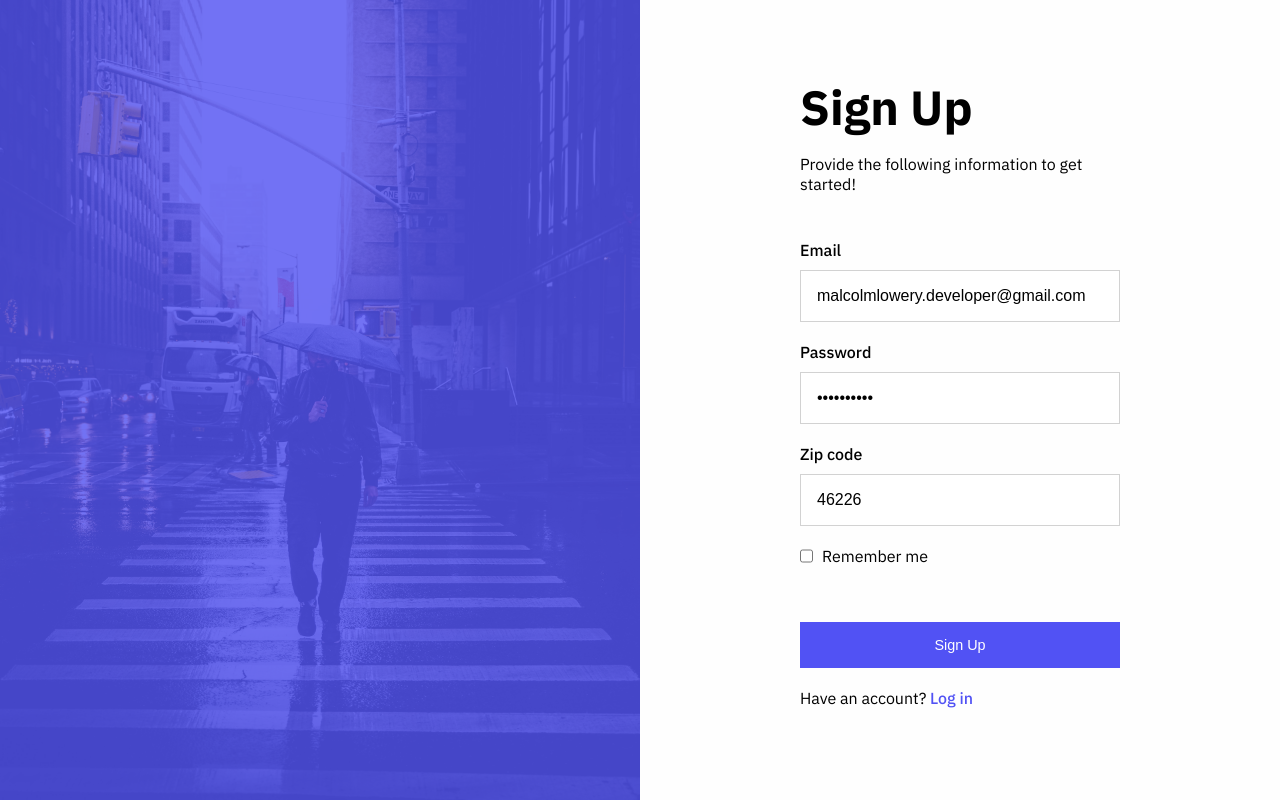
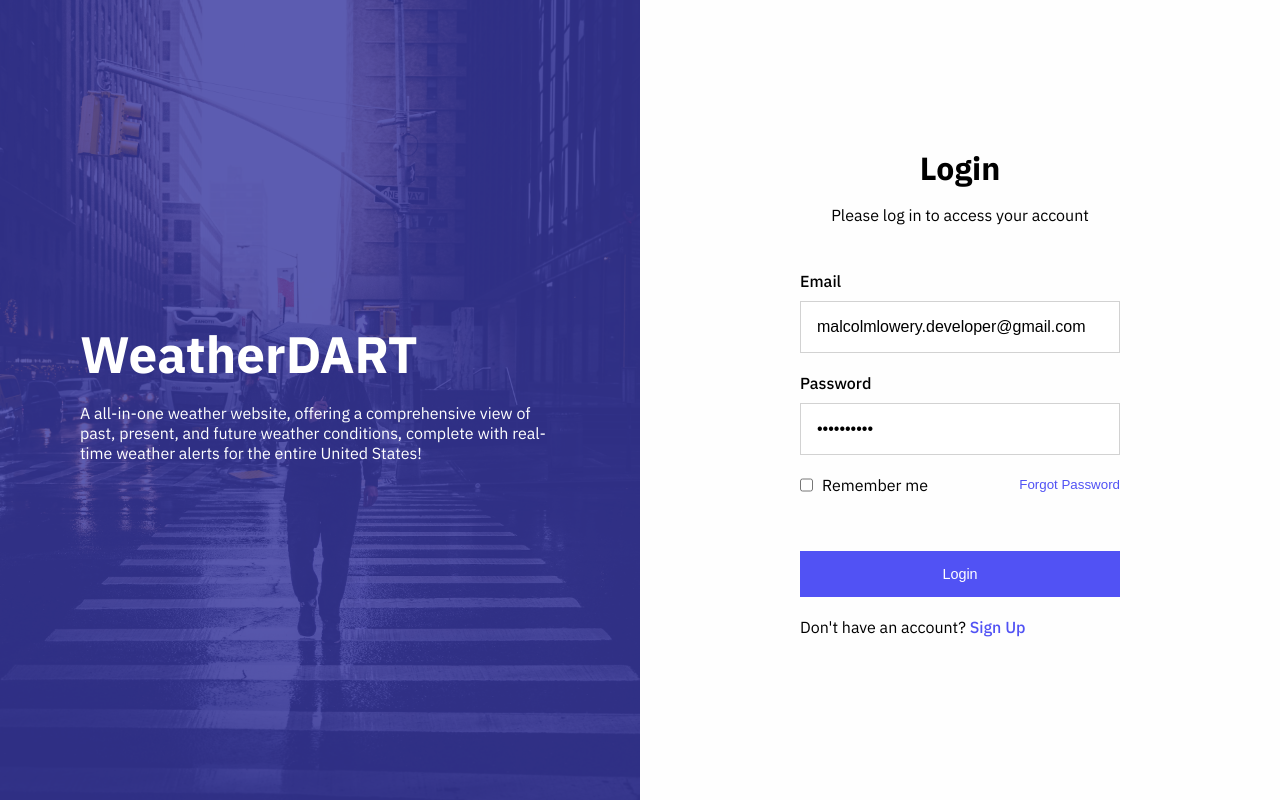
Before and after one commit to malcolmlowery/WeatherDART, a React (Vite) app: page / in a window 1280 px wide. Built offline with nearby package versions, Linux system fonts and the light colour scheme.

Commit message:
Added more elements to AuthPage

```diff
--- a/src/App.tsx
+++ b/src/App.tsx
@@ -1,7 +1,7 @@
 import { createBrowserRouter, RouterProvider } from 'react-router-dom';
-import AuthPage from './pages/auth';
-import Dashboard from './pages/dashboard';
-import Settings from './pages/settings';
+import AuthPage from './pages/auth.page';
+import Dashboard from './pages/dashboard.page';
+import Settings from './pages/settings.page';
 
 const router = createBrowserRouter([
   { path: '/', element: <AuthPage /> },
--- a/src/pages/auth.tsx
+++ b/src/pages/auth.page.tsx
@@ -5,24 +5,46 @@ import Input from '../components/Input';
 import './p_styles/auth.page.css';
 
 const AuthPage = () => {
-  const [createAccount, setCreateAccount] = useState(true);
+  const [createAccount, setCreateAccount] = useState(false);
 
   return (
     <div className='auth-container'>
       <div className='auth-container__left-side'>
         <div className='auth-container__left-side__bg-image'></div>
+        <div className='auth-container__left-side__content'>
+          <h1 className='auth-container__left-side__content__title'>
+            WeatherDART
+          </h1>
+          <p className='auth-container__left-side__content__description'>
+            A all-in-one weather website, offering a comprehensive view of past,
+            present, and future weather conditions, complete with real-time
+            weather alerts for the entire United States!
+          </p>
+        </div>
       </div>
 
       <div className='auth-container__right-side'>
         <div className='auth-container__right-side__content'>
-          <h1 className='auth-container__right-side__content_title'>
+          <h1 className='auth-container__right-side__content__title'>
+            WeatherDART
+          </h1>
+
+          <hr
+            color='#5152f4'
+            className='auth-container__right-side__content__line-divider'
+          />
+          <h1 className='auth-container__right-side__content__text'>
             {createAccount ? 'Sign Up' : 'Login'}
           </h1>
 
           {createAccount ? (
-            <p>Provide the following information to get started!</p>
+            <p className='auth-container__right-side__content__text'>
+              Provide the following information to get started!
+            </p>
           ) : (
-            <p>Please log in to access your account</p>
+            <p className='auth-container__right-side__content__text'>
+              Please log in to access your account
+            </p>
           )}
 
           <form className='auth-container__right-side__content__form'>
--- a/src/pages/p_styles/auth.page.css
+++ b/src/pages/p_styles/auth.page.css
@@ -17,8 +17,19 @@
   width: 50%;
 }
 
-.auth-container__right-side__content_title {
+.auth-container__right-side__content__title {
+  color: #5152f4;
   font-size: 3rem;
+  text-align: center;
+}
+
+.auth-container__right-side__content__line-divider {
+  margin: 30px 0;
+  opacity: 0.8;
+}
+
+.auth-container__right-side__content__text {
+  text-align: center;
 }
 
 .auth-container__right-side__content__form {
@@ -43,8 +54,9 @@
 }
 
 .auth-container__left-side {
-  background-color: #5152f4;
+  background-color: #3636a0;
   flex: 1;
+  position: relative;
 }
 
 .auth-container__left-side__bg-image {
@@ -52,7 +64,37 @@
   background-size: cover;
   filter: opacity(0.2);
   height: 100%;
+  position: absolute;
   width: 100%;
+}
+
+.auth-container__left-side__content {
+  color: #fff;
+  display: flex;
+  font-size: 1em;
+  flex-direction: column;
+  height: 100vh;
+  justify-content: center;
+  margin: 0 80px;
+  position: relative;
+  z-index: 999;
+}
+
+.auth-container__left-side__content__title {
+  font-size: 4vw;
+}
+
+.auth-container__left-side__content__description {
+  font-size: 1.25vw;
+}
+
+@media only screen and (min-width: 1050px) {
+  .auth-container__right-side__content__title {
+    display: none;
+  }
+  .auth-container__right-side__content__line-divider {
+    display: none;
+  }
 }
 
 @media only screen and (max-width: 1050px) {
```
Also changed, not shown: src/pages/dashboard.page.tsx (renamed from src/pages/dashboard.tsx), src/pages/settings.page.tsx (renamed from src/pages/settings.tsx).
